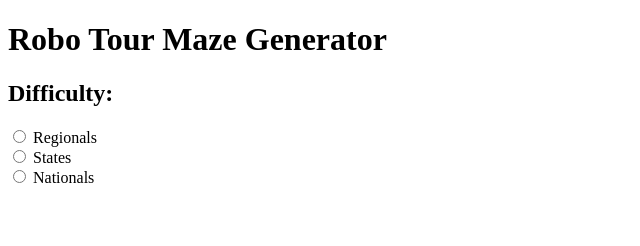
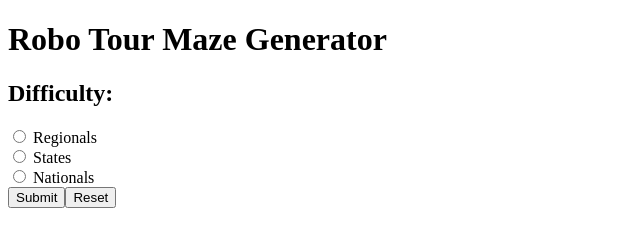
Before and after one commit to the-eric-yang/robo-tour-maze-generator, a plain HTML site: page index.html in a window 1280 px wide. Shown: the whole page, without its empty margins (0-640 px from the left). Drawn offline with Linux system fonts and the light colour scheme.

Commit message:
Update index.html
added submit and reset buttons

```diff
--- a/index.html
+++ b/index.html
@@ -19,6 +19,7 @@
     <label for="states">States</label> <br>
     <input type="radio" id="nats" name="difficulty" value="nats">
     <label for="nats">Nationals</label> <br>
+    <input type="submit" value="Submit"><input type="reset" value="Reset">
   </form>
   <script src="script.js"></script>
 </body>
```
